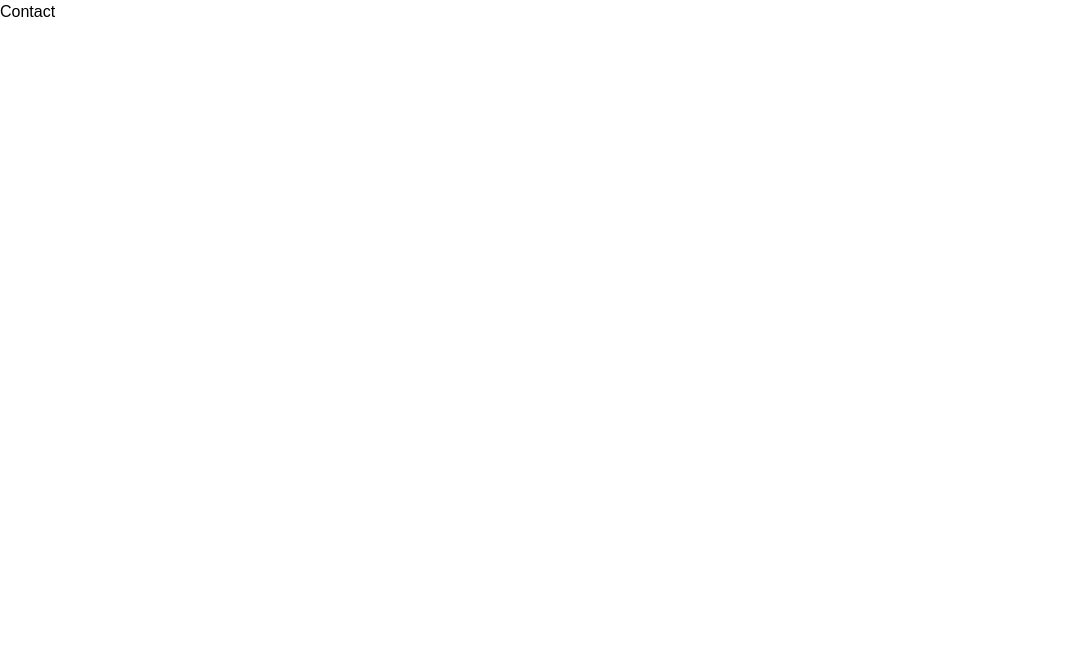
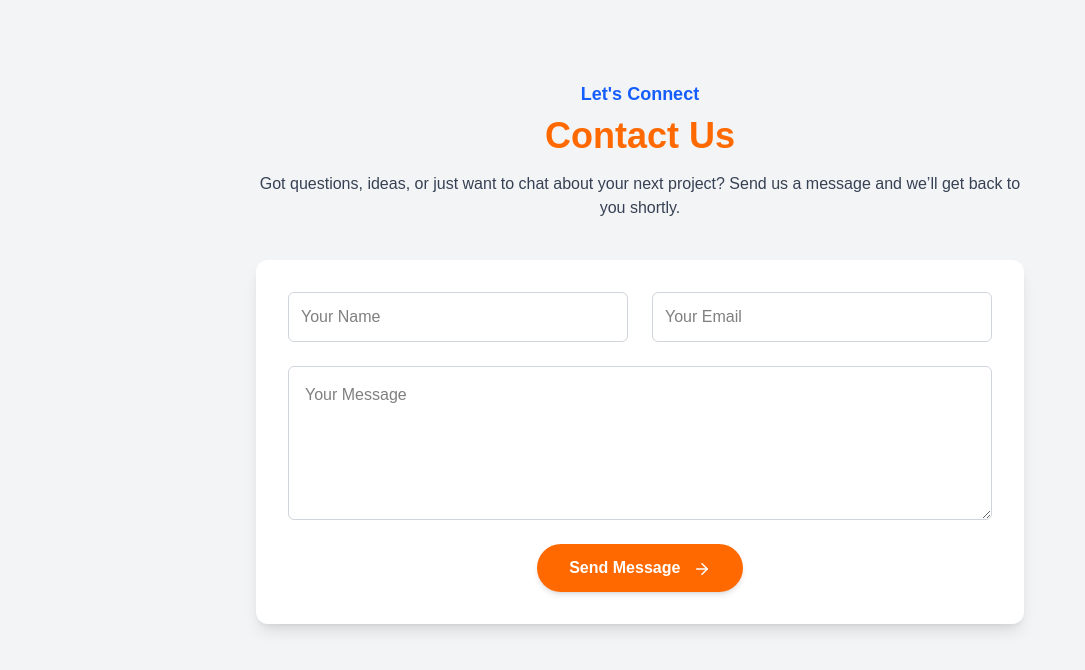
Before and after one commit to Git-Nish14/ssconstruction, a Next.js app: page /contact in a window 1280 px wide. Shown: the top 670 px of the page, without its empty margins (0-1085 px from the left). Built offline with nearby package versions, Linux system fonts and the light colour scheme.

Commit message:
added contact form

```diff
--- a/app/about/page.tsx
+++ b/app/about/page.tsx
@@ -6,7 +6,7 @@ import { motion } from "framer-motion";
 
 export default function AboutUs() {
   return (
-    <div className="w-full min-h-screen bg-white dark:bg-gray-950 text-gray-900 dark:text-white px-4 py-16 md:px-24 flex items-center justify-center">
+    <div className="w-full min-h-screen bg-white  text-gray-900  px-4 py-16 md:px-24 flex items-center justify-center">
       <motion.div
         initial={{ opacity: 0, y: 40 }}
         animate={{ opacity: 1, y: 0 }}
@@ -26,8 +26,8 @@ export default function AboutUs() {
             <h1 className="text-5xl font-extrabold mb-6 text-orange-500">
               About Us
             </h1>
-            <p className=" text-base text-gray-700 dark:text-gray-400 mb-4">
-              <span className="font-semibold text-orange-500 dark:text-white">
+            <p className=" text-base text-gray-700  mb-4">
+              <span className="font-semibold text-orange-500">
                 Sindhwai Constructions
               </span>{" "}
               is a forward-thinking and professionally managed construction
@@ -36,12 +36,12 @@ export default function AboutUs() {
               goal is to craft durable, safe, and aesthetically impressive
               structures.
             </p>
-            <p className="text-base text-gray-700 dark:text-gray-400 mb-4">
+            <p className="text-base text-gray-700  mb-4">
               We are committed to excellence, transparency, and timely execution
               of projects — values that form the backbone of our operations and
               client relationships.
             </p>
-            <p className="text-base text-gray-700 dark:text-gray-400 mb-4">
+            <p className="text-base text-gray-700 mb-4">
               Our team consists of experienced engineers, architects, and
               skilled laborers who bring their best to every project, whether
               residential, commercial, or industrial. We ensure quality
@@ -50,14 +50,14 @@ export default function AboutUs() {
               to construction and handover, we maintain strict adherence to
               industry standards and sustainable practices.
             </p>
-            <p className="text-base text-gray-700 dark:text-gray-400 mb-4">
+            <p className="text-base text-gray-700 mb-4">
               Over the years, Sindhwai Constructions has successfully completed
               numerous landmark projects that have contributed to the urban
               development of cities across India. We take immense pride in our
               legacy of delivering on time, every time, while upholding the
               highest standards of safety and workmanship.
             </p>
-            <p className="text-base text-gray-700 dark:text-gray-400">
+            <p className="text-base text-gray-700 ">
               <span className="font-semibold text-orange-500">
                 {`Founded and led by Mr. Uttam Kanaiyalal Patel`}
               </span>
@@ -79,27 +79,21 @@ export default function AboutUs() {
         >
           <div className="flex items-center gap-3">
             <Building2 className="text-orange-500" />
-            <span className="text-gray-800 dark:text-gray-200">
-              20+ Years of Experience
-            </span>
+            <span className="text-gray-800">20+ Years of Experience</span>
           </div>
           <div className="flex items-center gap-3">
             <MapPin className="text-orange-500" />
-            <span className="text-gray-800 dark:text-gray-200">
-              Mumbai, India
-            </span>
+            <span className="text-gray-800">Mumbai, India</span>
           </div>
           <div className="flex items-center gap-3">
             <Phone className="text-orange-500" />
-            <span className="text-gray-800 dark:text-gray-200">
-              +91 98765 43210
-            </span>
+            <span className="text-gray-800 ">+91 98765 43210</span>
           </div>
           <div className="flex items-center gap-3">
             <Mail className="text-orange-500" />
             <Link
               href="mailto:info@sindhwaiconstructions.com"
-              className="text-gray-800 dark:text-gray-200 hover:underline"
+              className="text-gray-800 hover:underline"
             >
               info@sindhwaiconstructions.com
             </Link>
--- a/app/contact/page.tsx
+++ b/app/contact/page.tsx
@@ -1,7 +1,122 @@
-import React from "react";
+"use client";
 
-function contact() {
-  return <div>Contact</div>;
-}
+import React, { useState } from "react";
+import { motion } from "framer-motion";
+import { ArrowRight } from "lucide-react";
+import { useRouter } from "next/navigation";
 
-export default contact;
+const Contact: React.FC = () => {
+  const [result, setResult] = useState("");
+  const router = useRouter();
+
+  const onSubmit = async (event: any) => {
+    event.preventDefault();
+    setResult("Sending...");
+
+    const formData = new FormData(event.target);
+
+    const response = await fetch("https://formcarry.com/s/wTCmxgnqqj7", {
+      method: "POST",
+      body: formData,
+      headers: {
+        Accept: "application/json",
+      },
+    });
+
+    const data = await response.json();
+
+    if (data.code === 200) {
+      setResult("✅ Message sent successfully!");
+      event.target.reset();
+
+      // Redirect after 2 seconds
+      setTimeout(() => {
+        router.push("/");
+      }, 2000);
+    } else {
+      console.error("Error", data);
+      setResult("❌ Something went wrong. Please try again.");
+    }
+  };
+
+  return (
+    <motion.section
+      id="contact"
+      initial={{ opacity: 0 }}
+      whileInView={{ opacity: 1 }}
+      transition={{ duration: 0.8 }}
+      className="w-full h-screen bg-gray-100 md:py-20 py-7 px-6 sm:px-12 lg:px-32 text-black"
+    >
+      <div className="max-w-3xl mx-auto text-center">
+        <motion.h4
+          initial={{ y: -10, opacity: 0 }}
+          whileInView={{ y: 0, opacity: 1 }}
+          transition={{ duration: 0.6 }}
+          className="text-blue-600 text-lg font-semibold mb-2"
+        >
+          Let's Connect
+        </motion.h4>
+        <motion.h2
+          initial={{ y: -10, opacity: 0 }}
+          whileInView={{ y: 0, opacity: 1 }}
+          transition={{ duration: 0.6, delay: 0.2 }}
+          className="text-3xl sm:text-4xl font-extrabold text-orange-500 mb-4"
+        >
+          Contact Us
+        </motion.h2>
+        <motion.p
+          initial={{ y: -10, opacity: 0 }}
+          whileInView={{ y: 0, opacity: 1 }}
+          transition={{ duration: 0.6, delay: 0.4 }}
+          className="text-gray-700 mb-10"
+        >
+          Got questions, ideas, or just want to chat about your next project?
+          Send us a message and we’ll get back to you shortly.
+        </motion.p>
+      </div>
+
+      <form
+        onSubmit={onSubmit}
+        className="max-w-3xl mx-auto grid grid-cols-1 md:grid-cols-2 gap-6 bg-white p-6 md:p-8 rounded-xl shadow-lg"
+      >
+        <input
+          type="text"
+          name="name"
+          placeholder="Your Name"
+          required
+          className="p-3 border border-gray-300 rounded-md focus:outline-blue-500 col-span-1"
+        />
+        <input
+          type="email"
+          name="email"
+          placeholder="Your Email"
+          required
+          className="p-3 border border-gray-300 rounded-md focus:outline-blue-500 col-span-1"
+        />
+        <textarea
+          name="message"
+          placeholder="Your Message"
+          rows={5}
+          required
+          className="col-span-full p-4 border border-gray-300 rounded-md focus:outline-blue-500"
+        />
+        <motion.button
+          whileHover={{ scale: 1.03 }}
+          whileTap={{ scale: 0.97 }}
+          type="submit"
+          className="col-span-full w-fit mx-auto px-8 py-3 bg-orange-500 text-white font-semibold rounded-full shadow-md hover:bg-orange-600 transition"
+        >
+          Send Message <ArrowRight className="inline ml-2" size={18} />
+        </motion.button>
+      </form>
+
+      {result && (
+        <p className="text-center text-sm text-blue-600 font-medium mt-6">
+          {result}
+        </p>
+      )}
+    </motion.section>
+  );
+};
+
+export default Contact;
--- a/components/Navbar.tsx
+++ b/components/Navbar.tsx
@@ -53,23 +53,24 @@ export default function Navbar() {
         {isOpen && (
           <div className="md:hidden bg-white shadow-lg px-4 pb-4">
             <nav className="flex flex-col gap-4 text-gray-700 font-medium">
-              {["Home", "About", "Services", "Projects", "Contact"].map(
-                (item) => (
+              {[
+                { name: "Home", id: "#hero" },
+                { name: "About", id: "#about" },
+                { name: "Services", id: "#services" },
+                { name: "Projects", id: "#projects" },
+                { name: "Contact", id: "/contact" },
+              ].map(({ name, id }) => (
                 <a
-                    key={item}
+                  key={id}
                   onClick={() => setIsOpen(false)}
-                    href="#"
+                  href={`${id}`}
                   className="relative px-2 py-1 hover:text-orange-600 transition-colors duration-300 group"
                 >
-                    <span className="relative z-10">{item}</span>
+                  <span className="relative z-10">{name}</span>
                   <span className="absolute top-0 left-0 w-2 h-2 border-t-2 border-l-2 border-orange-600 opacity-0 group-hover:opacity-100 transition-all duration-300" />
                   <span className="absolute bottom-0 right-0 w-2 h-2 border-b-2 border-r-2 border-orange-600 opacity-0 group-hover:opacity-100 transition-all duration-300" />
                 </a>
-                )
-              )}
-              <button className="bg-orange-600 hover:bg-orange-700 text-white px-4 py-2 rounded w-full text-left">
-                Get a Quote
-              </button>
+              ))}
             </nav>
           </div>
         )}
--- a/components/Services.tsx
+++ b/components/Services.tsx
@@ -87,8 +87,10 @@ const Services: FC = () => {
               >
                 {service.icon}
               </motion.div>
-              <h3 className="text-3xl font-bold mb-4">{service.title}</h3>
-              <p className="text-lg leading-relaxed mb-8 max-w-lg">
+              <h3 className="md:text-3xl text-xl font-bold mb-4">
+                {service.title}
+              </h3>
+              <p className="md:text-lg  text-sm leading-relaxed mb-8 max-w-lg">
                 {service.description}
               </p>
               <button className="bg-orange-500 hover:bg-orange-600 px-8 py-3 rounded-lg text-white text-base font-semibold shadow-lg transition-all duration-300 hover:scale-105">
```
Lines whose indentation alone changed are shown as unchanged.
